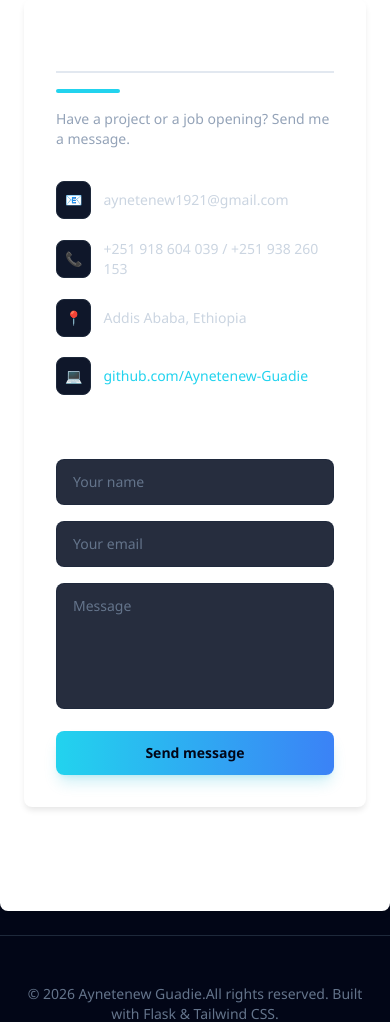
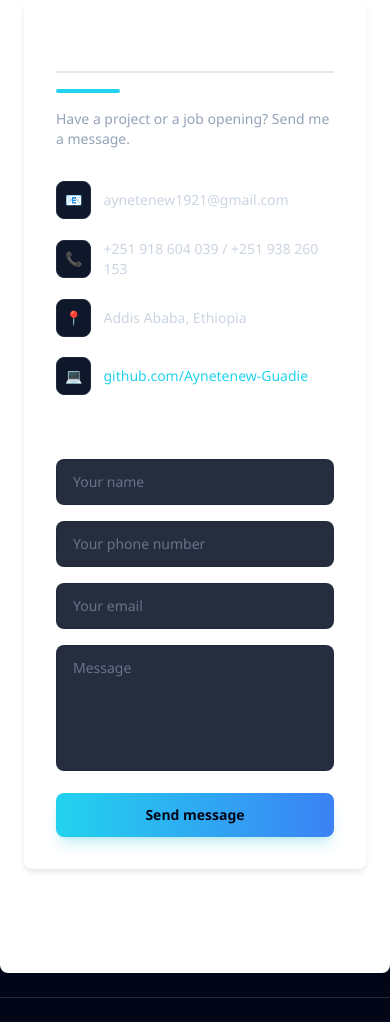
Before and after one commit to Aynetenew-Guadie/my_portfolio, a Flask app: page / in a window 390 px wide. Shown: the part 2575-3597 px from the top of the page. Run offline with Flask 3, Linux system fonts and the light colour scheme; some libraries are stand-ins or nearby versions.

Commit message:
add phone field

```diff
--- a/templates/index.html
+++ b/templates/index.html
@@ -178,6 +178,9 @@
                             <input type="text" name="name" placeholder="Your name" class="w-full px-4 py-3 bg-slate-900/90 border border-slate-800/90 rounded-lg text-slate-200 placeholder-slate-500 focus:outline-none focus:border-cyan-500 transition-colors text-sm" required>
                         </div>
                         <div>
+                            <input type="text" name="phone" placeholder="Your phone number" class="w-full px-4 py-3 bg-slate-900/90 border border-slate-800/90 rounded-lg text-slate-200 placeholder-slate-500 focus:outline-none focus:border-cyan-500 transition-colors text-sm" required>
+                        </div>
+                        <div>
                             <input type="email" name="email" placeholder="Your email" class="w-full px-4 py-3 bg-slate-900/90 border border-slate-800/90 rounded-lg text-slate-200 placeholder-slate-500 focus:outline-none focus:border-cyan-500 transition-colors text-sm" required>
                         </div>
                         <div>
```
